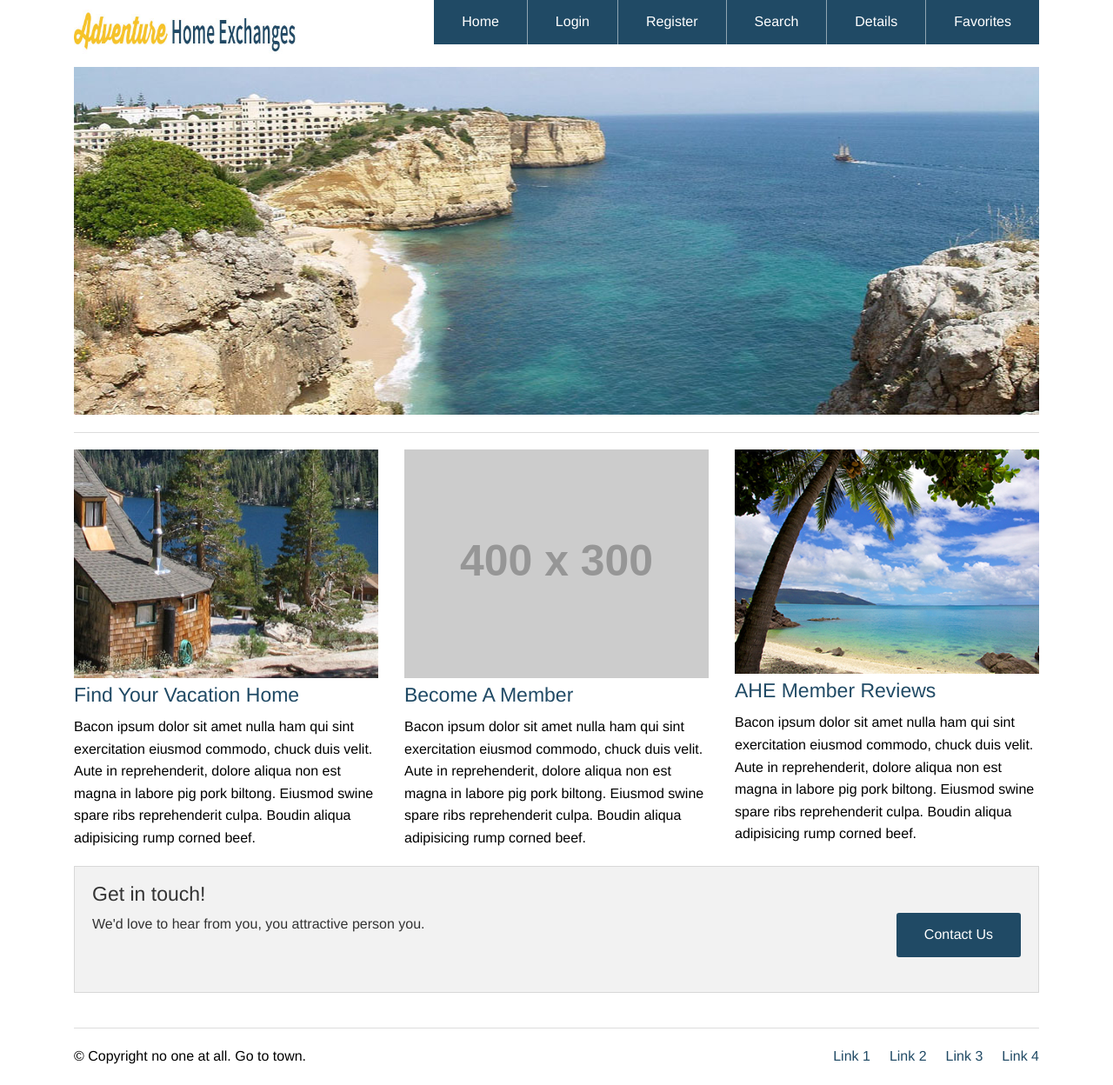
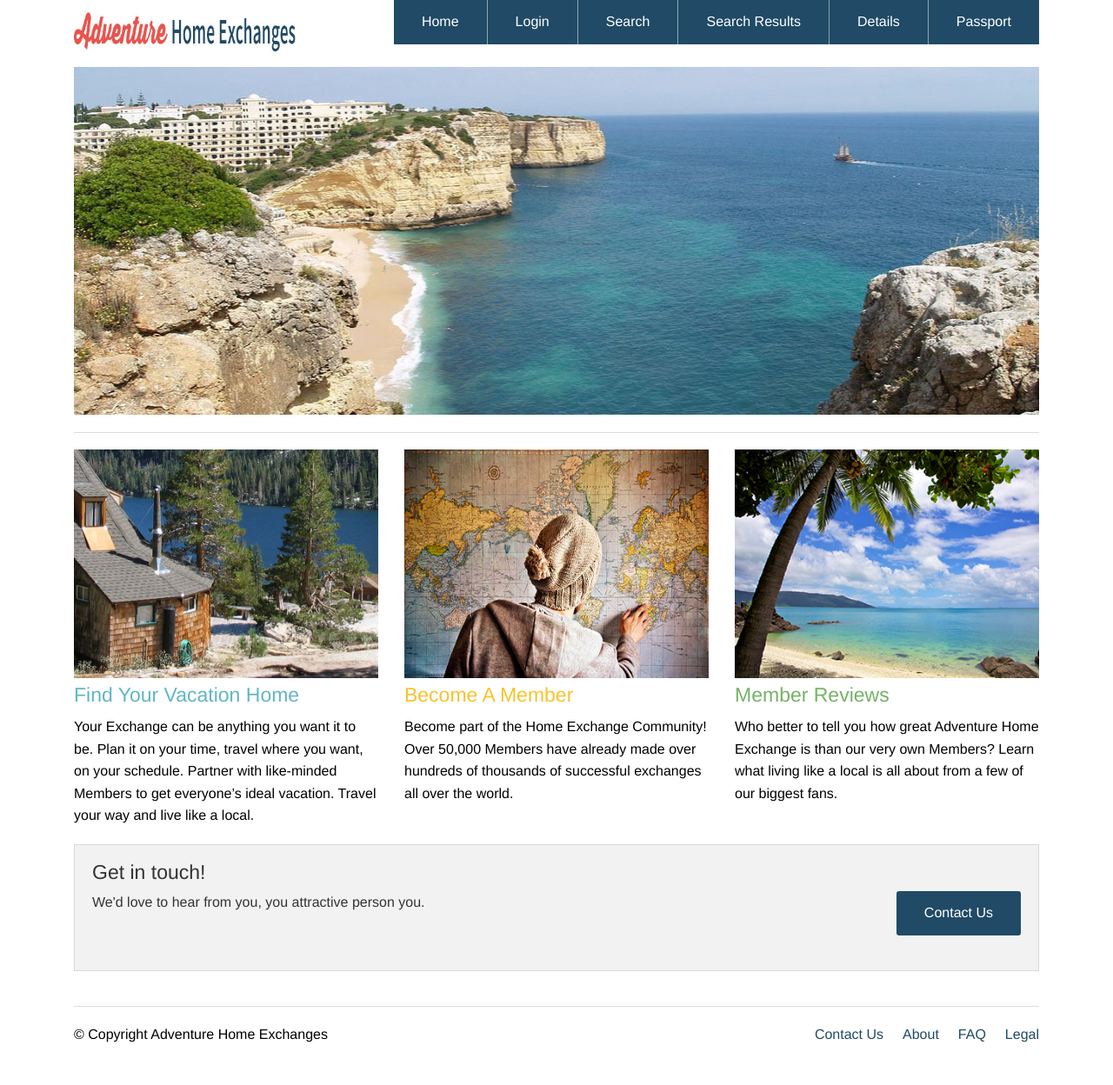
Before and after one commit to jessiemarinellofullsail/wsp_travelExchange, a plain HTML site: page search.html in a window 1280 px wide. Shown: the whole page at 87% size. After the commit the page ends 1222 px from the top, so only its background shows below. Drawn offline with Linux system fonts and the light colour scheme; placeholder pictures from the web are drawn by us.

Commit message:
begin clean up of formatting

```diff
--- a/search.html
+++ b/search.html
@@ -3,23 +3,24 @@
   <head>
     <meta charset="utf-8" />
     <meta name="viewport" content="width=device-width, initial-scale=1.0" />
-    <title>Adventure Home Exchanges | Search</title>
+    <meta name="description" content="AdventureHomeExchanges.com is the leading international home exchange and house swap service. Search for your home exchange here!">
+    <title>Adventure Home Exchanges | Home</title>
     <link rel="stylesheet" href="css/foundation.css" />
     <script src="js/vendor/modernizr.js"></script>
   </head>
 <body>
      <div class="row">
     <div class="large-3 columns">
-      <h1><img src="images/AHE_logo-curvy.jpg" /></h1>
+      <h1><img src="images/AHE_logo1.jpg" /></h1>
     </div>
     <div class="large-9 columns">
       <ul class="right button-group">
       <li><a href="index.html" class="button">Home</a></li>
       <li><a href="login.html" class="button">Login</a></li>
-      <li><a href="register.html" class="button">Register</a></li>
-      <li><a href="#" class="button">Search</a></li>
+      <li><a href="search.html" class="button">Search</a></li>
+      <li><a href="results.html" class="button">Search Results</a></li>
       <li><a href="details.html" class="button">Details</a></li>
-      <li><a href="favorites.html" class="button">Favorites</a></li>
+      <li><a href="favorites.html" class="button">Passport</a></li>
       </ul>
      </div>
    </div>
@@ -43,20 +44,22 @@
   <div class="row">
     <div class="large-4 columns">
       <img src="images/lakeHouse-sized.jpg" />
-      <h4>Find Your Vacation Home</h4>
-      <p>Bacon ipsum dolor sit amet nulla ham qui sint exercitation eiusmod commodo, chuck duis velit. Aute in reprehenderit, dolore aliqua non est magna in labore pig pork biltong. Eiusmod swine spare ribs reprehenderit culpa. Boudin aliqua adipisicing rump corned beef.</p>
+      <h4> <a href="search.html" style="display: inline; color:#61B6C5;">Find Your Vacation Home</a></h4>
+      <p>Your Exchange can be anything you want it to be. Plan it on your time, travel where you want, on your schedule. Partner with like-minded Members to get everyone’s ideal vacation. Travel your way and live like a local.
+      </p>
     </div>
 
     <div class="large-4 columns">
-      <img src="http://placehold.it/400x300&text=[img]" />
-      <h4>Become A Member</h4>
-      <p>Bacon ipsum dolor sit amet nulla ham qui sint exercitation eiusmod commodo, chuck duis velit. Aute in reprehenderit, dolore aliqua non est magna in labore pig pork biltong. Eiusmod swine spare ribs reprehenderit culpa. Boudin aliqua adipisicing rump corned beef.</p>
+      <img src="images/member.jpg" />
+      <h4> <a href="register.html" style="display: inline; color:#F7C32B;">Become A Member</a></h4>
+      <p>Become part of the Home Exchange Community! Over 50,000 Members have already made over hundreds of thousands of successful exchanges all over the world.</p>
     </div>
 
     <div class="large-4 columns">
-      <img src="images/palmTree-sized.jpg" />
-      <h4>AHE Member Reviews</h4>
-      <p>Bacon ipsum dolor sit amet nulla ham qui sint exercitation eiusmod commodo, chuck duis velit. Aute in reprehenderit, dolore aliqua non est magna in labore pig pork biltong. Eiusmod swine spare ribs reprehenderit culpa. Boudin aliqua adipisicing rump corned beef.</p>
+      <img src="images/palmTree-sized1.jpg" />
+      <h4> <a href="#" style="display: inline; color:#74B364;">Member Reviews</a></h4>
+      <p>Who better to tell you how great Adventure Home Exchange is than our very own Members? Learn what living like a local is all about from a few of our biggest fans.
+      </p>
     </div>
 
     </div>
@@ -88,14 +91,14 @@
       <hr />
       <div class="row">
         <div class="large-6 columns">
-          <p>© Copyright no one at all. Go to town.</p>
+          <p>© Copyright Adventure Home Exchanges</p>
         </div>
         <div class="large-6 columns">
           <ul class="inline-list right">
-            <li><a href="#">Link 1</a></li>
-            <li><a href="#">Link 2</a></li>
-            <li><a href="#">Link 3</a></li>
-            <li><a href="#">Link 4</a></li>
+            <li><a href="#">Contact Us</a></li>
+            <li><a href="#">About</a></li>
+            <li><a href="#">FAQ</a></li>
+            <li><a href="#">Legal</a></li>
           </ul>
         </div>
       </div>
```
Also changed, not shown: details.html (+4 -4 lines), results.html (+1 -1 lines).
